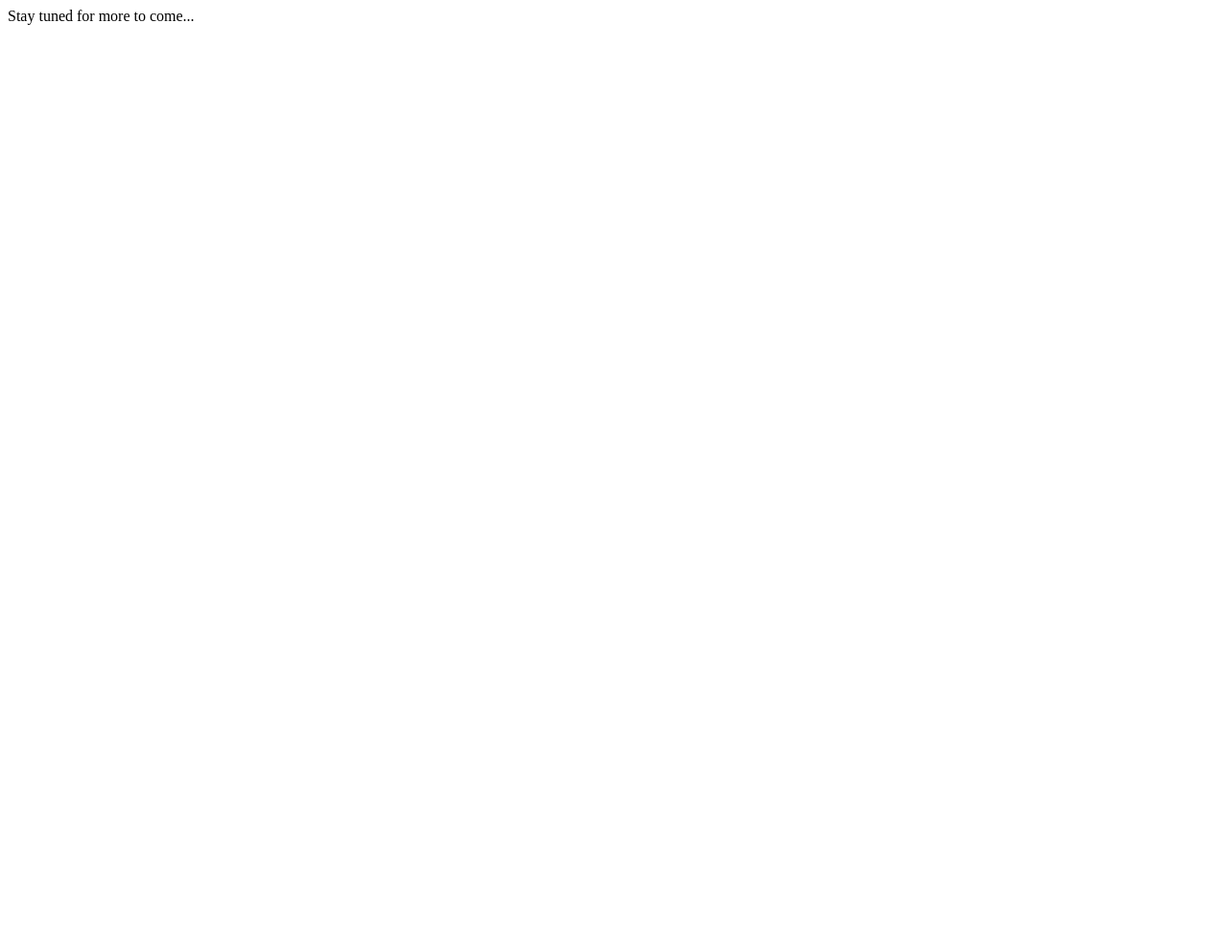
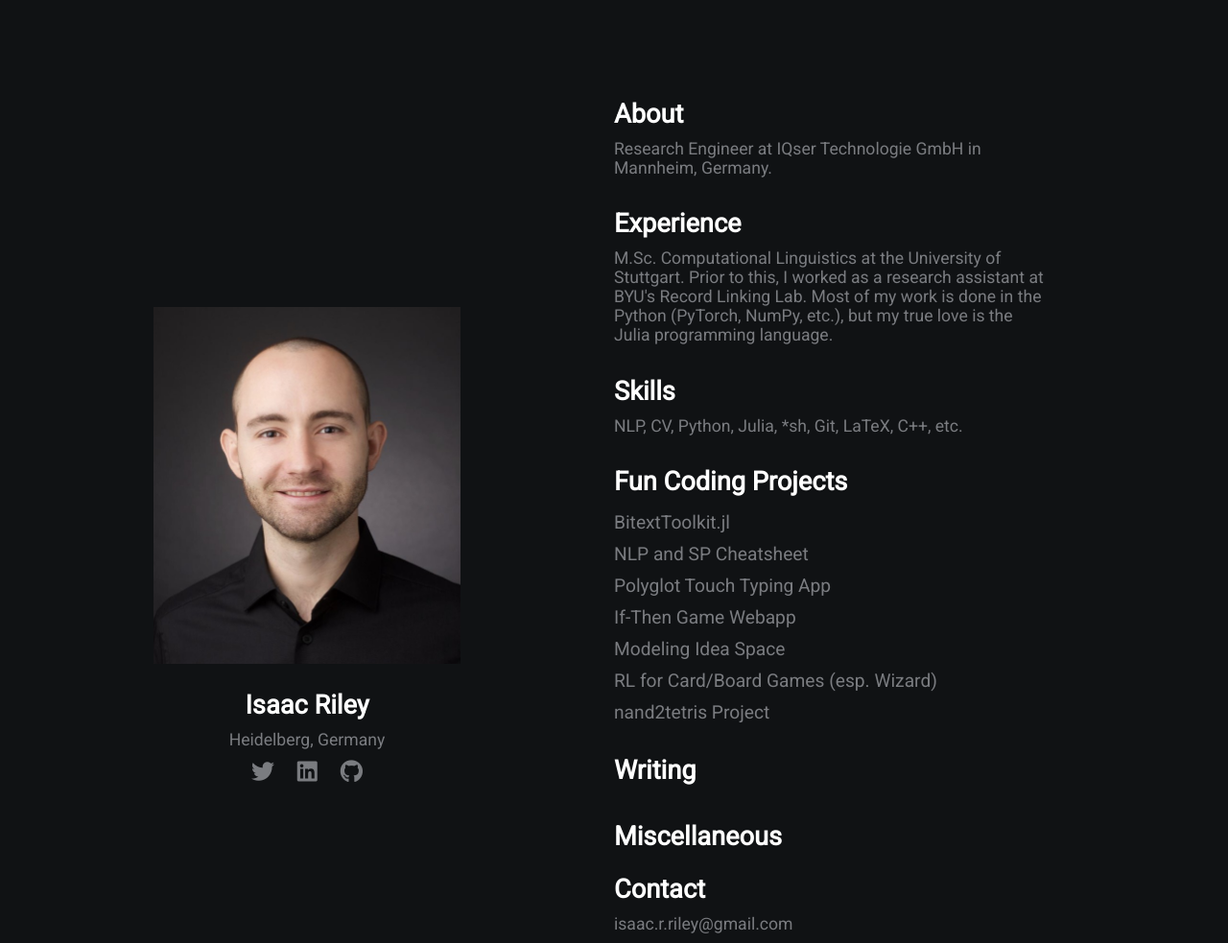
Before and after one commit to yelircaasi/personal-website, a plain HTML site: page index.html in a window 1280 px wide. Shown: the whole page at 96% size. Before the commit the page ends 800 px from the top, so only its background shows below. Drawn offline with Linux system fonts and the light colour scheme.

Commit message:
create basic first version of website with html index and css

```diff
--- a/index.html
+++ b/index.html
@@ -1,17 +1,45 @@
-<!doctype html>
-
+<!DOCTYPE html>
 <html lang="en">
 <head>
-  <meta charset="utf-8">
-  <meta name="viewport" content="width=device-width, initial-scale=1">
+    <meta charset="UTF-8">
+    <meta name="viewport" content="width=device-width, initial-scale=1.0">
+    <meta http-equiv="X-UA-Compatible" content="ie=edge">
+    <link rel="stylesheet" href="https://use.fontawesome.com/releases/v5.4.1/css/all.css" integrity="sha384-5sAR7xN1Nv6T6+dT2mhtzEpVJvfS3NScPQTrOxhwjIuvcA67KV2R5Jz6kr4abQsz" crossorigin="anonymous">
+    <link rel="stylesheet" href="style.css">
+    <title>Isaac Riley</title>
+</head>
+<body>
+    <div class="grid-2">
+        <div class="section-1">
+            <!--<i class="fas fa-code fa-5x white"></i>-->
+            <i><img src="images/me.png" style="margin: 2; width: 20em"></i>
+            <h2>Isaac Riley</h2>
+            <p>Heidelberg, Germany</p>
+            <a href="https://twitter.com/isaacrriley"><i class="fab fa-twitter"></i></a>
+            <a href="https://www.linkedin.com/in/isaac-r-riley/"><i class="fab fa-linkedin"></i></a>
+            <a href="https://github.com/yelircaasi"><i class="fab fa-github"></i></a>
+        </div>
+        <div class="section-2">
+            <h2>About</h2>
+            <p>Research Engineer at IQser Technologie GmbH in Mannheim, Germany.</p>
+            <h2>Experience</h2>
+            <p>M.Sc. Computational Linguistics at the University of Stuttgart. Prior to this, I worked as a research assistant at BYU's Record Linking Lab. Most of my work is done in the Python (PyTorch, NumPy, etc.), but my true love is the Julia programming language.</p>
 
-  <title>Isaac Riley</title>
-  <meta name="description" content="Isaac Riley's personal website">
-
-
-</head>
-
-<body>
-  Stay tuned for more to come...
+            <h2>Skills</h2>
+            <p>NLP, CV, Python, Julia, *sh, Git, LaTeX, C++, etc.</p>
+            <h2>Fun Coding Projects</h2>
+            <a href="#">BitextToolkit.jl</a>
+            <a href="#">NLP and SP Cheatsheet</a>
+            <a href="#">Polyglot Touch Typing App</a>
+            <a href="#">If-Then Game Webapp</a>
+            <a href="#">Modeling Idea Space</a>
+            <a href="#">RL for Card/Board Games (esp. Wizard)</a>
+            <a href="#">nand2tetris Project</a>
+            <a href="#"><h2 >Writing</h2></a>
+            <h2>Miscellaneous</h2>
+            <h2>Contact</h2>
+            <p>isaac.r.riley@gmail.com</p>
+        </div>
+    </div>
 </body>
 </html>
--- /dev/null
+++ b/style.css
@@ -0,0 +1,104 @@
+/* global */
+@import url('https://fonts.googleapis.com/css?family=Roboto');
+
+.grid-2{
+    display: grid;
+    grid-template-columns: repeat(2,1fr);
+}
+
+body{
+    margin: 0;
+    padding: 0;
+    font-family: 'Roboto', sans-serif;
+    background-color: #101214;
+    color: #7A7C80;
+
+}
+
+h2,.white{
+    color: #fff;
+}
+
+a{
+    color: #7A7C80;
+    text-decoration: none;
+}
+/* section 1 */
+.section-1{
+    padding-top: 40vh;
+    text-align: center;
+}
+
+.section-1 p{
+    font-size: 1.1rem;
+    padding-bottom: 10px;
+    margin:0;
+}
+
+.section-1 h2{
+    font-size: 1.7rem;
+    margin-bottom: 10px;
+}
+
+.section-1 a{
+    font-size: 1.5rem;
+    padding: 10px;
+}
+/* section 2 */
+.section-2{
+    padding-top: 10vh;
+    width: 70%;
+}
+
+.section-2 h2{
+    font-size: 1.7rem;
+    margin-bottom: 10px;
+}
+
+.section-2 p{
+    font-size: 1.1rem;
+    padding-bottom: 10px;
+    margin:0;
+}
+
+.section-2 a{
+    display: block;
+    padding: 5px;
+    font-size: 1.2rem;
+    padding-left: 0;
+    width: 400px;
+}
+/* animations / utilities */
+.section-2 a:hover{
+    font-size: 1.3rem;
+    color: #fff;
+    cursor: pointer;
+    transition: 0.2s;
+}
+
+.section-1 a:hover{
+    color: #fff;
+    cursor: pointer;
+    transition: 0.3s;
+}
+
+.white:hover{
+    position: relative;
+    padding-left: 10px;
+}
+
+/* media queries */
+@media(max-width:780px){
+    .grid-2{
+        grid-template-columns: 1fr;
+    }
+    .section-1{
+        padding:0;
+        padding-top: 5rem;
+    }
+    .section-2{
+        padding: 0;
+        padding-left: 1.5rem;
+        padding-top: 2rem;
+    }
+}
```
Also changed, not shown: _old_index.html (added, +17 -0 lines), images/me.jpeg (added), images/me.png (added), 1 other file.
